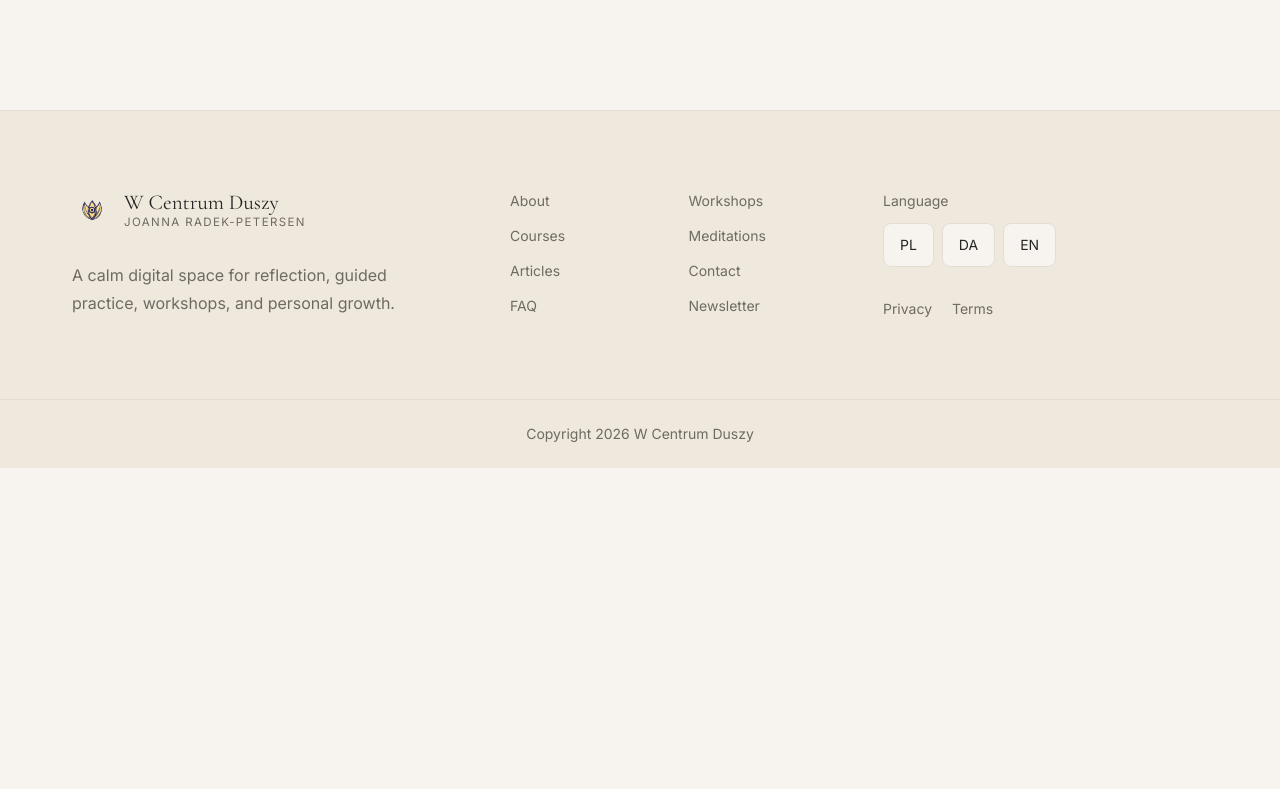
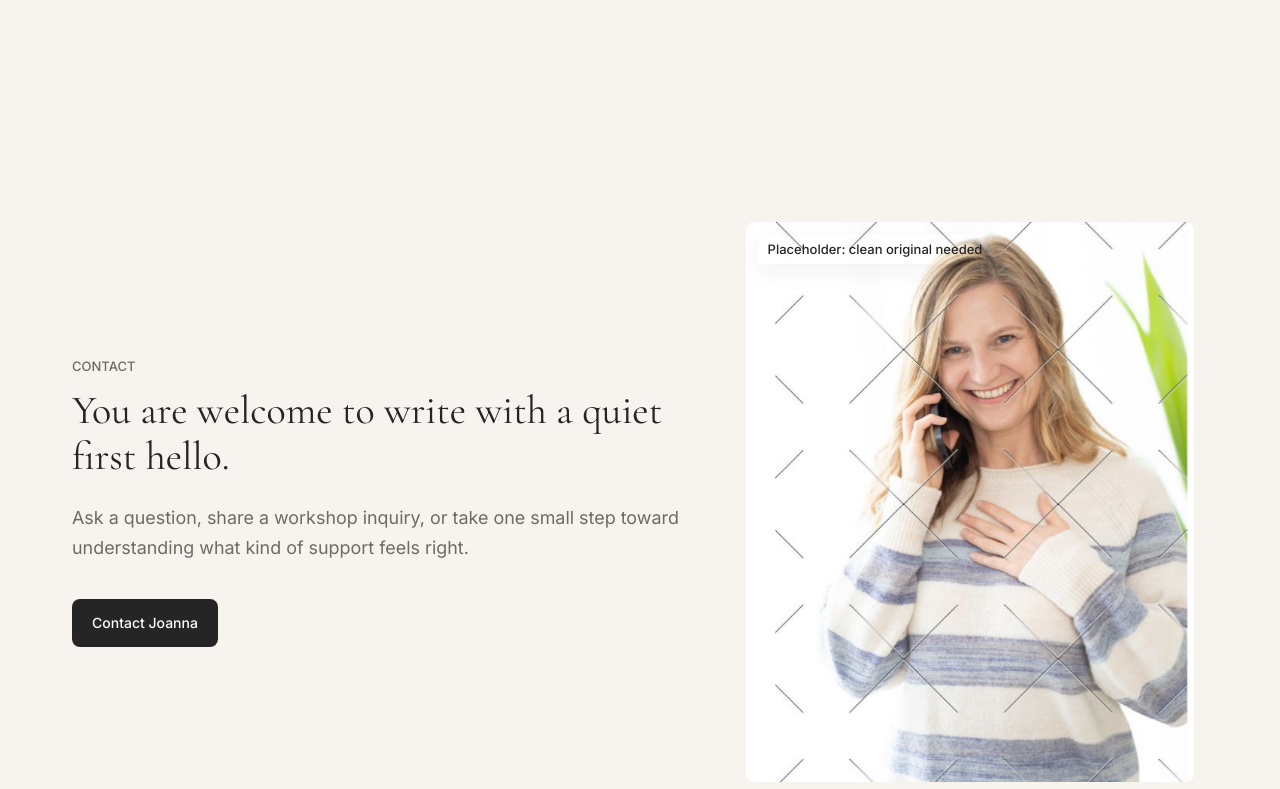
Before and after one commit to bentpetersendk/wcentrumduszy.dk, a Next.js app: page / in a window 1280 px wide. Shown: the part 5411-6200 px from the top of the page. Before the commit the page ends 5879 px from the top, so only its background shows below. Built offline with nearby package versions, Linux system fonts and the light colour scheme.

Commit message:
Add homepage contact closing

```diff
--- a/src/app/page.tsx
+++ b/src/app/page.tsx
@@ -260,6 +260,30 @@
           </div>
         </Reveal>
       </section>
+
+      <section className="mx-auto grid max-w-[1200px] items-center gap-12 px-5 py-20 sm:px-8 lg:grid-cols-[1fr_0.78fr] lg:py-28" aria-labelledby="contact-heading">
+        <Reveal>
+          <div className="max-w-2xl">
+            <p className="text-caption uppercase text-text-muted">Contact</p>
+            <h2 id="contact-heading" className="mt-3 text-h2 text-text">You are welcome to write with a quiet first hello.</h2>
+            <p className="mt-6 text-body text-text-muted">
+              Ask a question, share a workshop inquiry, or take one small step toward understanding what kind of
+              support feels right.
+            </p>
+            <ButtonLink href="/contact" className="mt-9">
+              Contact Joanna
+            </ButtonLink>
+          </div>
+        </Reveal>
+        <Reveal delay={0.08}>
+          <EditorialImage
+            src="/photos/portraits/joanna-radek-17.png"
+            alt="Joanna Radek-Petersen smiling warmly."
+            marker="Placeholder: clean original needed"
+            className="mx-auto max-w-[28rem]"
+          />
+        </Reveal>
+      </section>
     </div>
   );
 }
```
